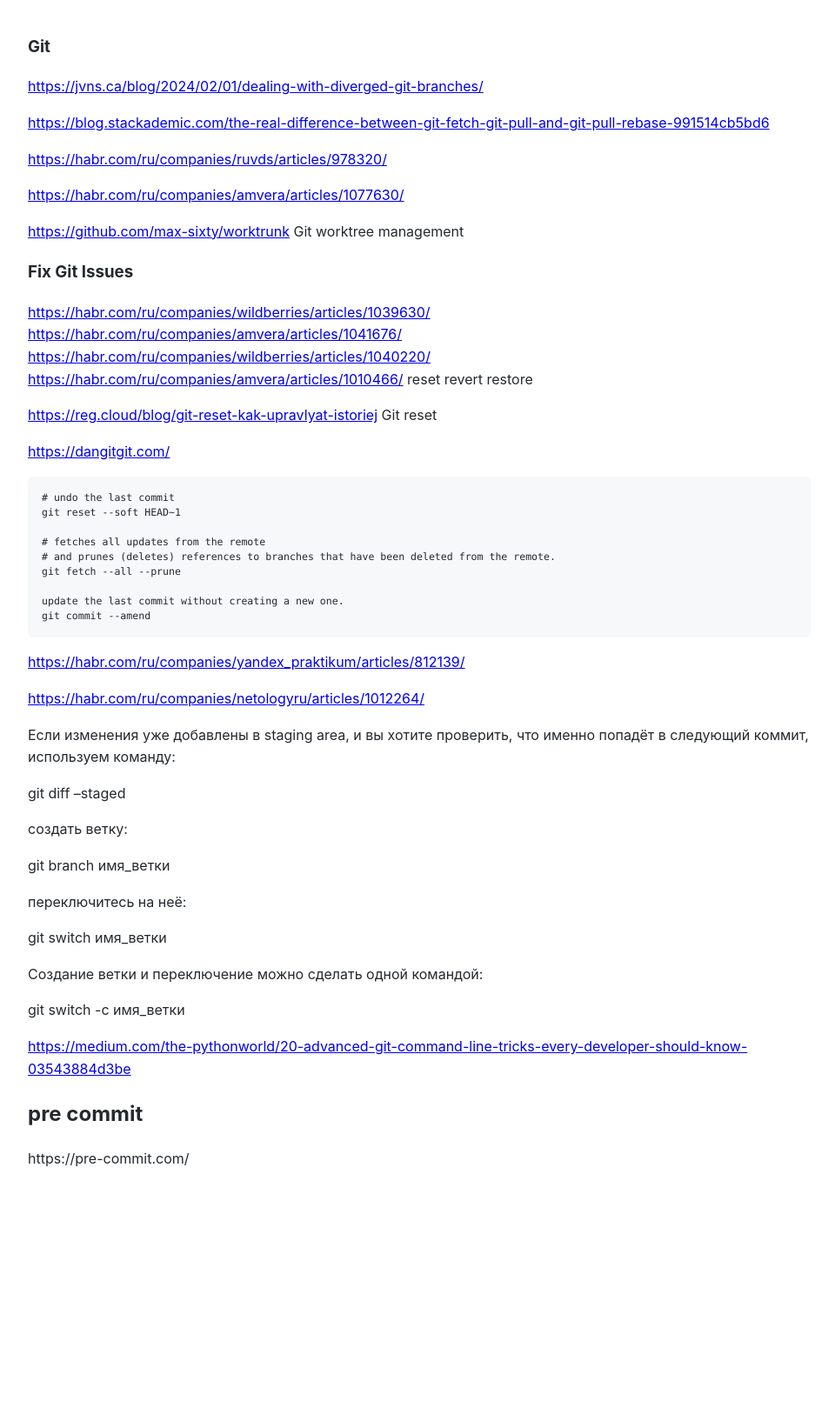
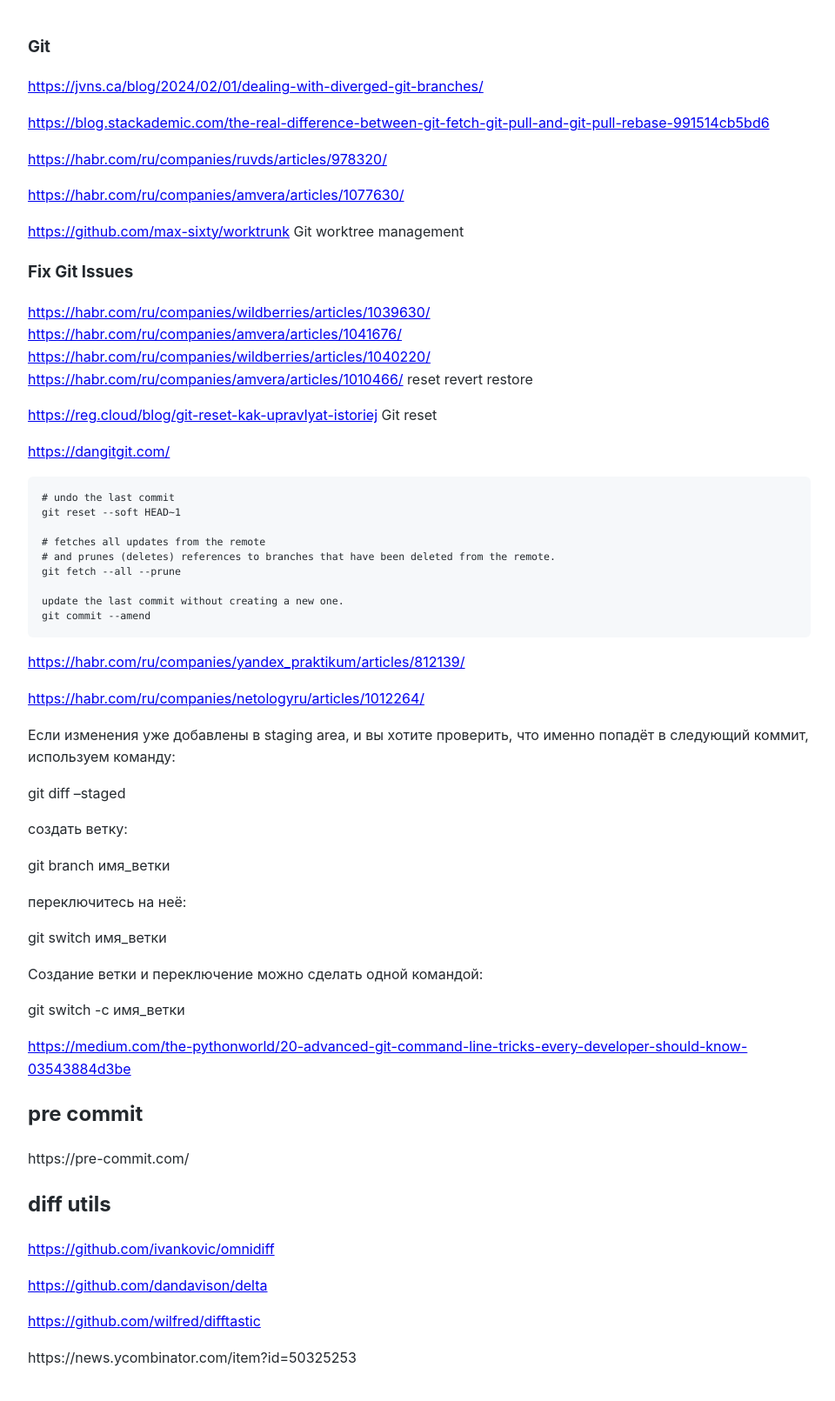
Before and after one commit to Michael-Lubinsky/michael-lubinsky.github.com, a Jekyll site: the page built from linux/git.md, in a window 1280 px wide. Shown: the whole page at 87% size, without its empty margins (158-1118 px from the left). Built offline with Jekyll 4.4.1, drawn with Linux system fonts in a browser that asks for light colours; our own code applies the rules of GitHub Pages for plain Markdown files; before the commit the page ends 1382 px from its top, so only the background shows below that.

Commit message:
Update git.md

```diff
--- a/linux/git.md
+++ b/linux/git.md
@@ -56,3 +56,14 @@ git switch -c имя_ветки
 
 ## pre commit
 https://pre-commit.com/
+
+
+## diff utils
+
+<https://github.com/ivankovic/omnidiff>
+
+<https://github.com/dandavison/delta>
+
+<https://github.com/wilfred/difftastic>
+
+https://news.ycombinator.com/item?id=50325253
```
